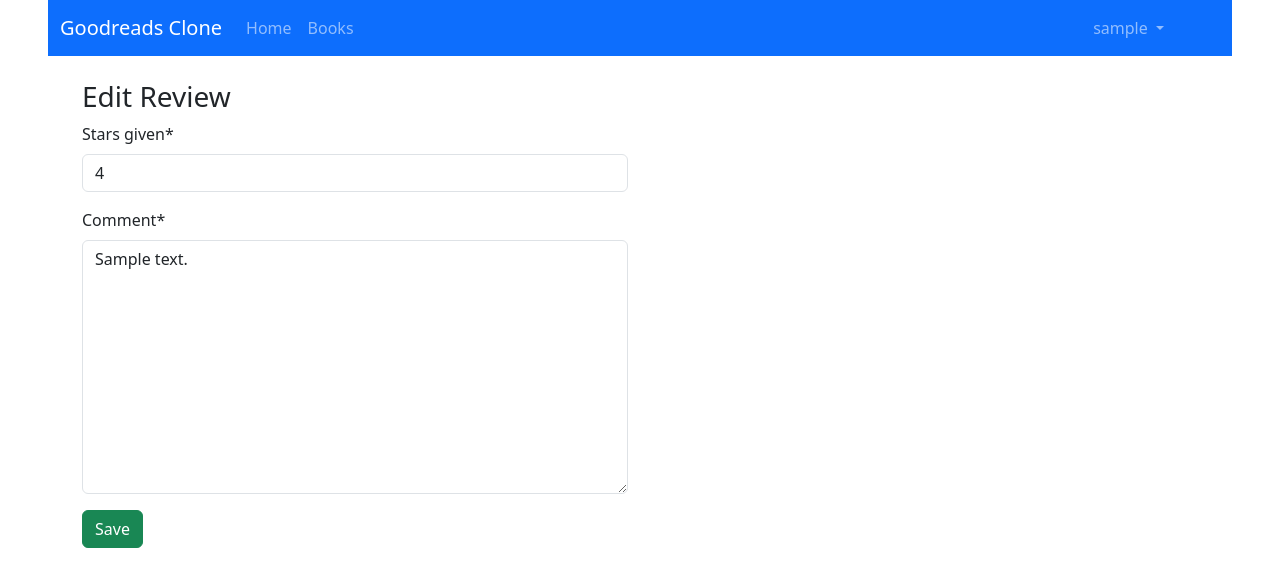
After one commit to Bekhz0d/Goodreads-Clone, a Django app: page /books/1/reviews/1/edit/ in a window 1280 px wide. The commit adds this page. Shown: the top 587 px of the page. Run offline with Django 5.2, Linux system fonts and the light colour scheme; a user stored in the database is signed in; tables that the repository leaves empty hold one stand-in row (values such as "Sample post"); parts of the project's set-up code (start-up, migrations or seed data) failed here and were passed over; some libraries are stand-ins or nearby versions.

Commit message:
edit and delete reviews

```diff
--- a/books/urls.py
+++ b/books/urls.py
@@ -1,5 +1,6 @@
 from django.urls import path
-from .views import BooksView, BookDetailView, AddReviewView
+from .views import BooksView, BookDetailView, AddReviewView, EditReviewView, \
+    ConfirmDeleteReviewView, DeleteReviewView
 
 
 app_name = 'books'
@@ -8,4 +9,11 @@ urlpatterns = [
     path('', BooksView.as_view(), name='list'),
     path('<int:id>/', BookDetailView.as_view(), name='detail_page'),
     path('<int:id>/reviews', AddReviewView.as_view(), name='reviews'),
+    path('<int:book_id>/reviews/<int:review_id>/edit/', EditReviewView.as_view(), name='edit-review'),
+    path('<int:book_id>/reviews/<int:review_id>/delete/confirm/',
+         ConfirmDeleteReviewView.as_view(),
+         name='confirm-delete-review'),
+    path('<int:book_id>/reviews/<int:review_id>/delete/',
+         DeleteReviewView.as_view(),
+         name='delete-review'),
 ]
--- a/books/views.py
+++ b/books/views.py
@@ -2,9 +2,11 @@ from django.shortcuts import redirect, render
 from django.urls import reverse
 from django.views import View
 # from django.views.generic import DetailView, ListView
+from django.contrib.auth.mixins import LoginRequiredMixin
 from books.forms import BookReviewForm
 from books.models import Book, BookReview
 from django.core.paginator import Paginator
+from django.contrib import messages
 
 
 # class BooksView(ListView):
@@ -45,7 +47,7 @@ class BookDetailView(View):
         return render(request, "books/detail.html", {"book": book, "review_form": review_form})
 
 
-class AddReviewView(View):
+class AddReviewView(LoginRequiredMixin, View):
     def post(self, request, id):
         book = Book.objects.get(id=id)
         review_form = BookReviewForm(data=request.POST)
@@ -60,3 +62,45 @@ class AddReviewView(View):
 
             return redirect(reverse('books:detail_page', kwargs={'id': book.id}))
         return render(request, 'books/detail.html', {'book': book, 'review_form': review_form})
+
+
+class EditReviewView(LoginRequiredMixin, View):
+    def get(self, request, book_id, review_id):
+        book = Book.objects.get(id=book_id)
+        review = book.bookreview_set.get(id=review_id)
+        review_form = BookReviewForm(instance=review)
+
+        return render(request, 'books/edit_review.html', {'book': book,
+                                                        'review': review,
+                                                        'review_form': review_form})
+
+    def post(self, request, book_id, review_id):
+        book = Book.objects.get(id=book_id)
+        review = book.bookreview_set.get(id=review_id)
+        review_form = BookReviewForm(instance=review, data=request.POST)
+
+        if review_form.is_valid():
+            review_form.save()
+            return redirect(reverse('books:detail_page', kwargs={'id': book.id}))
+
+        return render(request, 'books/edit-review.html', {"book": book,
+                                                          "review": review,
+                                                          "review_form": review_form})
+
+
+class ConfirmDeleteReviewView(LoginRequiredMixin, View):
+    def get(self, request, book_id, review_id):
+        book = Book.objects.get(id=book_id)
+        review = book.bookreview_set.get(id=review_id)
+        return render(request, 'books/confirm_delete_review.html', {"book": book, 'review': review})
+
+
+class DeleteReviewView(LoginRequiredMixin, View):
+    def get(self, request, book_id, review_id):
+        book = Book.objects.get(id=book_id)
+        review = book.bookreview_set.get(id=review_id)
+
+        review.delete()
+        messages.success(request, 'You have successfully deleted the review')
+
+        return redirect(reverse('books:detail_page', kwargs={'id': book.id}))
--- a/templates/base.html
+++ b/templates/base.html
@@ -12,6 +12,7 @@
     <!-- <link href="https://cdn.jsdelivr.net/npm/bootstrap@5.3.2/dist/css/bootstrap.min.css" rel="stylesheet" integrity="sha384-T3c6CoIi6uLrA9TneNEoa7RxnatzjcDSCmG1MXxSR1GAsXEV/Dwwykc2MPK8M2HN" crossorigin="anonymous"> -->
     <link rel="stylesheet" href="{% static 'css/bootstrap.main.css' %}">
     <link rel="stylesheet" href="{% static 'css/main.css' %}">
+    <link rel="stylesheet" href="https://cdn.jsdelivr.net/npm/bootstrap-icons@1.11.2/font/bootstrap-icons.min.css">
 </head>
 <body class="mx-5">
 
--- /dev/null
+++ b/templates/books/edit_review.html
@@ -0,0 +1,21 @@
+{% extends 'base.html' %}
+
+{% load crispy_forms_tags %}
+
+{% block title %}Edit Review {% endblock %}
+
+{% block content %}
+
+    <h3>Edit Review</h3>
+
+    <div class="row">
+        <div class="col-6">
+            <form method="post" action="{% url 'books:edit-review' book.id review.id %}">
+                {% csrf_token %}
+                {{ review_form |crispy}}
+                <button class="btn btn-success mb-3">Save</button>
+            </form>
+        </div>
+    </div>
+
+{% endblock %}
```
Also changed, not shown: templates/books/confirm_delete_review.html (added, +15 -0 lines), templates/books/detail.html (+6 -1 lines).
